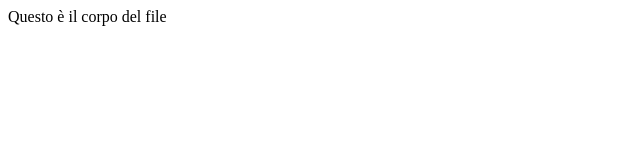
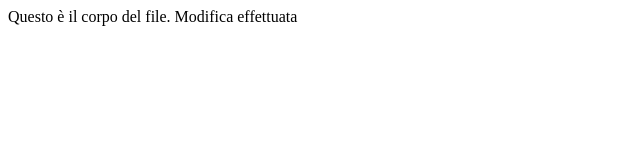
Before and after one commit to GiacomoAdeodata/coursera-test2, a plain HTML site: page site/index.html in a window 1280 px wide. Shown: the whole page, without its empty margins (0-640 px from the left). Drawn offline with Linux system fonts and the light colour scheme.

Commit message:
Modifiche

```diff
--- a/site/index.html
+++ b/site/index.html
@@ -5,6 +5,6 @@
 	<title>Titolo della pagina</title>
 </head>
 <body>
-Questo è il corpo del file
+Questo è il corpo del file. Modifica effettuata
 </body>
 </html>
```
